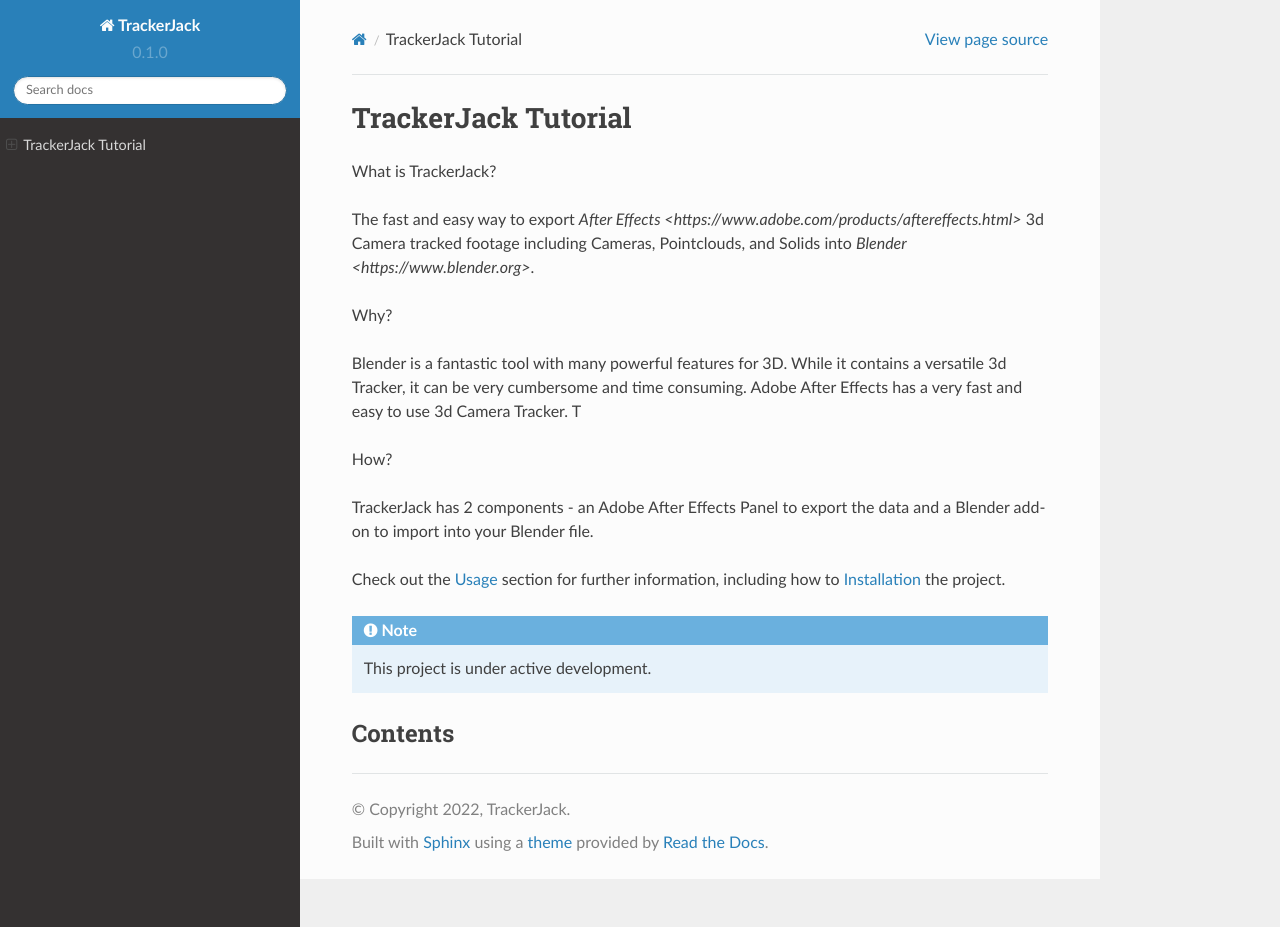
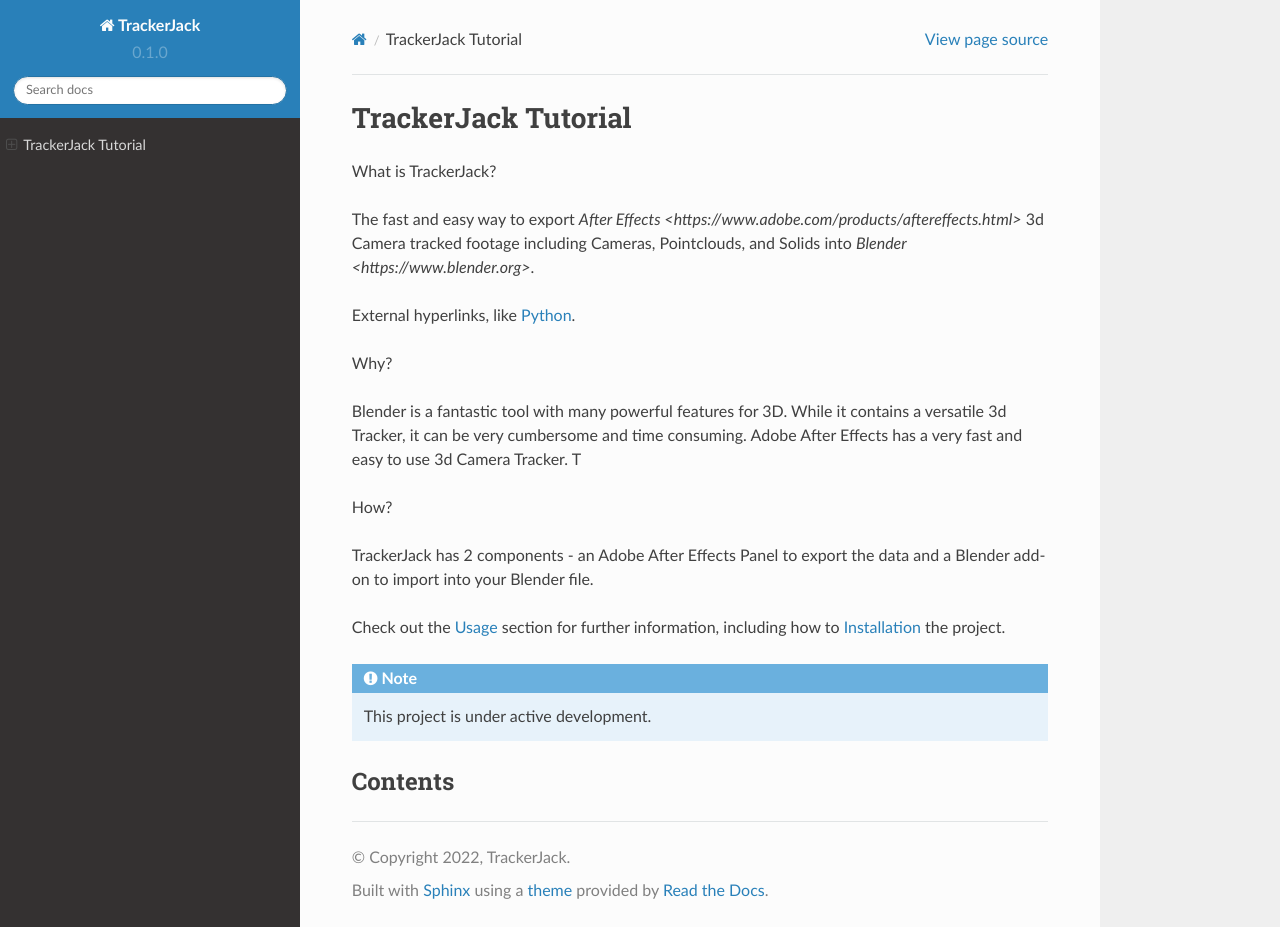
Before and after one commit to halekii/TrackerJack-Tutorial, a Sphinx documentation site: the page built from docs/source/index.rst, in a window 1280 px wide and 927 px high. Built offline with Sphinx 7.4.7 and the Read the Docs theme 2.0.0, drawn with Linux system fonts in a browser that asks for light colours; pages that are not in the unit, such as notebooks, are missing from menus.

Commit message:
Update index.rst

```diff
--- a/docs/source/index.rst
+++ b/docs/source/index.rst
@@ -5,6 +5,8 @@
 
 The fast and easy way to export `After Effects <https://www.adobe.com/products/aftereffects.html>` 3d Camera tracked footage including Cameras, Pointclouds, and Solids into `Blender <https://www.blender.org>`.
 
+External hyperlinks, like `Python
+<http://www.python.org/>`_.
 
 Why?
 
```
